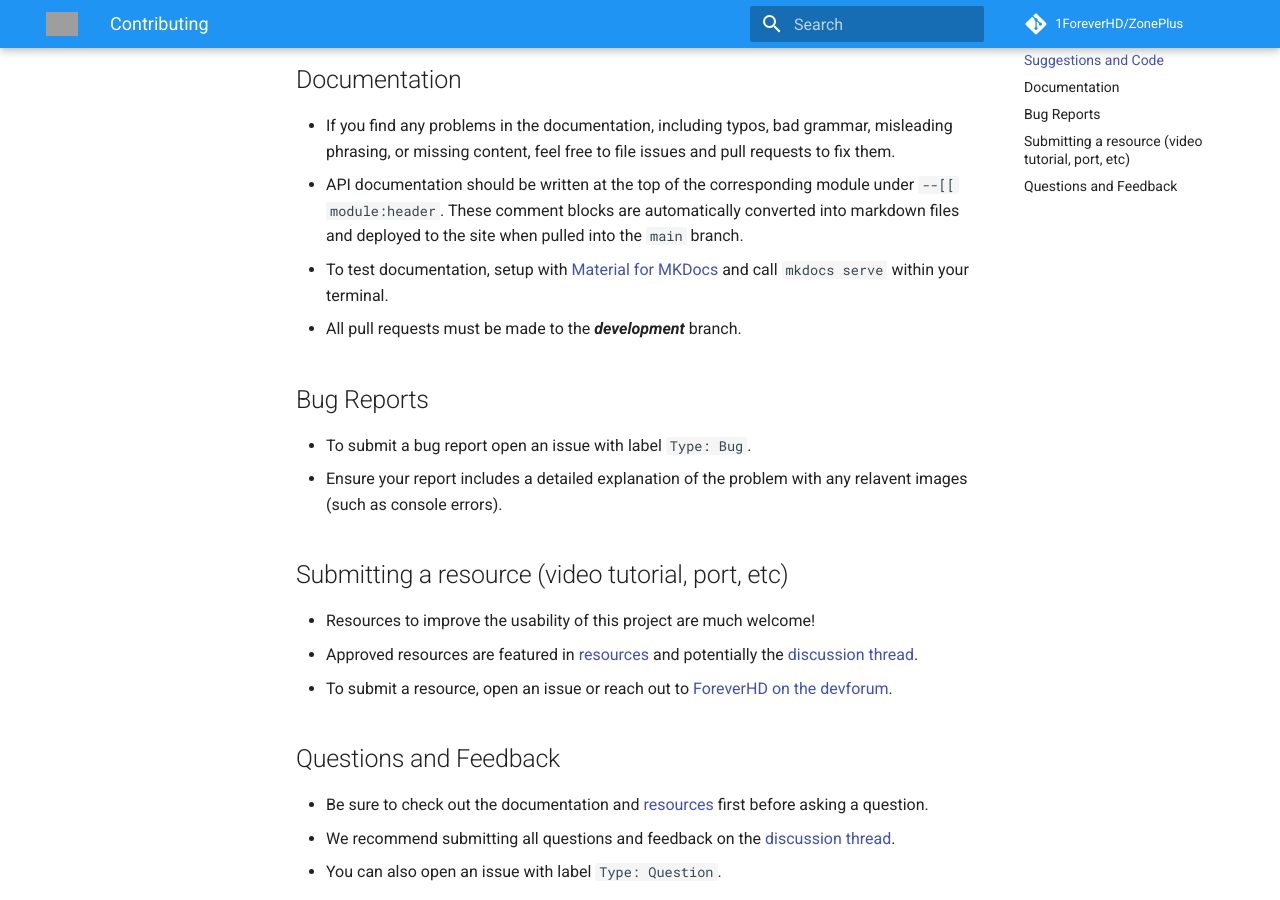
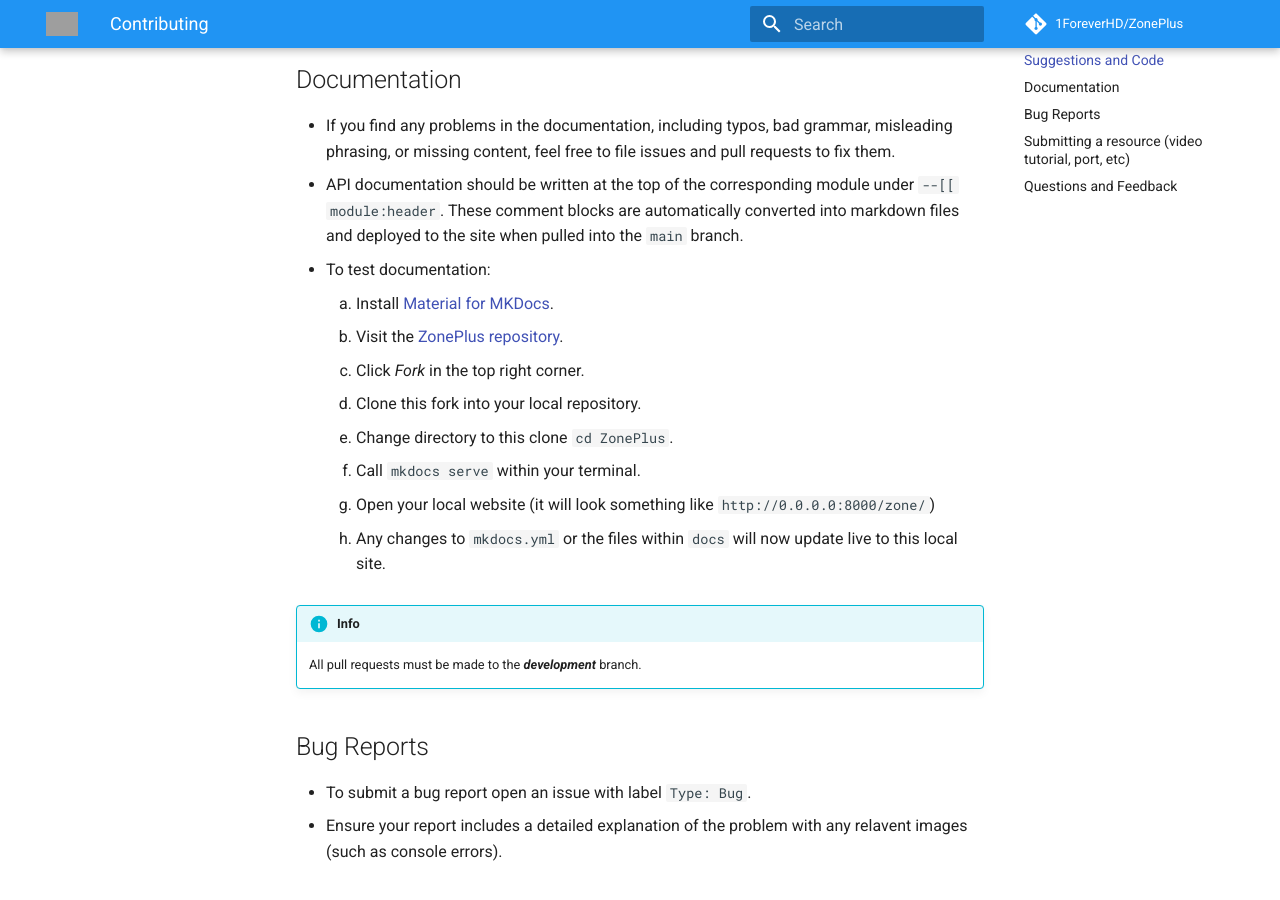
Before and after one commit to 1ForeverHD/ZonePlus, an MkDocs documentation site: the page built from docs/contributing.md, in a window 1280 px wide and 900 px high, scrolled down 543 px. Built offline with MkDocs 1.6.1 and Material for MkDocs 9.7.7, drawn with Linux system fonts in a browser that asks for light colours; comment, search, counter and statistics services are not loaded; grey boxes are pictures that could not be loaded.

Commit message:
Updated contributing

```diff
--- a/docs/contributing.md
+++ b/docs/contributing.md
@@ -15,8 +15,18 @@
 ## Documentation
 - If you find any problems in the documentation, including typos, bad grammar, misleading phrasing, or missing content, feel free to file issues and pull requests to fix them.
 - API documentation should be written at the top of the corresponding module under ``--[[ module:header``. These comment blocks are automatically converted into markdown files and deployed to the site when pulled into the ``main`` branch.
-- To test documentation, setup with [Material for MKDocs] and call ``mkdocs serve`` within your terminal.
-- All pull requests must be made to the ***development*** branch.
+- To test documentation:
+    1. Install [Material for MKDocs].
+    2. Visit the [ZonePlus repository](https://github.com/1ForeverHD/ZonePlus).
+    3. Click *Fork* in the top right corner.
+    4. Clone this fork into your local repository.
+    5. Change directory to this clone ``cd ZonePlus``.
+    6. Call ``mkdocs serve`` within your terminal.
+    7. Open your local website (it will look something like ``http://0.0.0.0:8000/zone/``)
+    8. Any changes to ``mkdocs.yml`` or the files within ``docs`` will now update live to this local site.
+
+!!! info
+    All pull requests must be made to the ***development*** branch.
 
 ## Bug Reports
 - To submit a bug report open an issue with label ``Type: Bug``.
```
